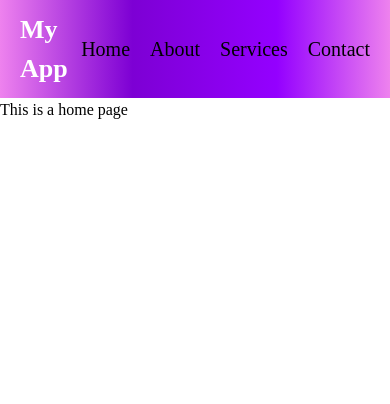
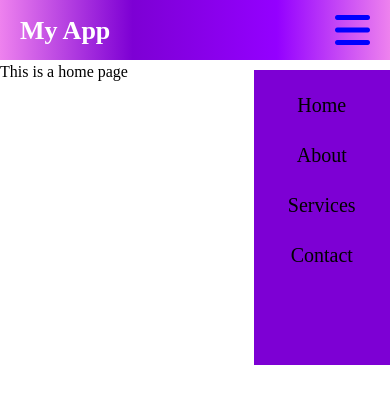
Before and after one commit to NtandoMgo/PRODIGY_WD_01, a React (Vite) app: page / in a window 390 px wide. Shown: the top 404 px of the page. Built offline with nearby package versions, Linux system fonts and the light colour scheme.

Commit message:
small devices responsiveness

```diff
--- a/index.html
+++ b/index.html
@@ -3,6 +3,7 @@
   <head>
     <meta charset="UTF-8" />
     <!-- <link rel="icon" type="image/svg+xml" href="/vite.svg" /> -->
+    <link rel="stylesheet" href="https://cdnjs.cloudflare.com/ajax/libs/font-awesome/6.0.0-beta3/css/all.min.css" />
     <meta name="viewport" content="width=device-width, initial-scale=1.0" />
     <title>Landing Page</title>
   </head>
--- a/package.json
+++ b/package.json
@@ -10,6 +10,7 @@
     "preview": "vite preview"
   },
   "dependencies": {
+    "@fortawesome/fontawesome-free": "^6.6.0",
     "react": "^18.3.1",
     "react-dom": "^18.3.1",
     "react-router-dom": "^6.26.2"
--- a/src/components/nav/Navbar.css
+++ b/src/components/nav/Navbar.css
@@ -1,6 +1,11 @@
-
 .header {
-    background: linear-gradient(90deg, #EE82EE 0%, #7D00D4 34%, #9400FF 71%, #EE82EE 100%);
+  background: linear-gradient(
+    90deg,
+    #ee82ee 0%,
+    #7d00d4 34%,
+    #9400ff 71%,
+    #ee82ee 100%
+  );
   padding: 10px 20px;
   font-size: 20px;
 }
@@ -17,7 +22,72 @@
   font-weight: bold;
 }
 
-.nav-links ul{
+.nav-links ul {
   display: flex;
   gap: 20px;
 }
+
+/* Mobile menu toggle button */
+.hamburger {
+  display: none;
+  cursor: pointer;
+}
+
+.hamburger span {
+  height: 3px;
+  width: 25px;
+  background-color: black;
+  margin: 4px;
+}
+
+@media (max-width: 768px) {
+  .nav-links {
+    flex-direction: column;
+    position: absolute;
+    top: 70px;
+    right: 0;
+    background-color: #7d00d4;
+    width: 25%;
+    height: 25%;
+  }
+  .nav-links ul {
+    display: block;
+    gap: 20px;
+  }
+
+  .hamburger {
+    display: flex;
+  }
+
+  .nav-links ul li {
+    text-align: center;
+    margin: 20px 0;
+  }
+
+}
+
+@media (max-width: 480px) {
+    .nav-links {
+      flex-direction: column;
+      position: absolute;
+      top: 70px;
+      right: 0;
+      background-color: #7d00d4;
+      width: 35%;
+      height: 35%;
+    }
+    .nav-links ul {
+      display: block;
+      gap: 20px;
+    }
+
+    .hamburger {
+      display: flex;
+    }
+
+    .nav-links ul li {
+      text-align: center;
+      margin: 20px 0;
+    }
+
+  }
--- a/src/components/nav/Navbar.jsx
+++ b/src/components/nav/Navbar.jsx
@@ -1,31 +1,42 @@
-import React from 'react'
+import React, { useState } from 'react';
 import { Link } from 'react-router-dom';
-import './Navbar.css'
+import './Navbar.css';
 
 const Navbar = () => {
+  const [isOpen, setIsOpen] = useState(false);
+
+  const toggleMenu = () => {
+    setIsOpen(!isOpen);
+  };
+
   return (
     <nav className="header">
       <div className="container">
         <div className="nav-logo">My App</div>
-        <div className="nav-links">
-          <ul >
-          <li>
-              <Link to="/" className="text-white hover:text-gray-300">Home</Link>
+
+        <div className={`nav-links ${isOpen ? 'active' : ''}`}>
+          <ul>
+            <li>
+              <Link to="/" onClick={toggleMenu} className="text-white hover:text-gray-300">Home</Link>
             </li>
             <li>
-              <Link to="/about" className="text-white hover:text-gray-300">About</Link>
+              <Link to="/about" onClick={toggleMenu} className="text-white hover:text-gray-300">About</Link>
             </li>
             <li>
-              <Link to="/services" className="text-white hover:text-gray-300">Services</Link>
+              <Link to="/services" onClick={toggleMenu} className="text-white hover:text-gray-300">Services</Link>
             </li>
             <li>
-              <Link to="/contact" className="text-white hover:text-gray-300">Contact</Link>
+              <Link to="/contact" onClick={toggleMenu} className="text-white hover:text-gray-300">Contact</Link>
             </li>
           </ul>
         </div>
+
+        <div className="hamburger" onClick={toggleMenu}>
+          <i className="fas fa-bars fa-2x" style={{ color: 'blue' }}></i>
+        </div>
       </div>
     </nav>
-  )
-}
+  );
+};
 
-export default Navbar
+export default Navbar;
```
Also changed, not shown: 1 other file (tests, documents, lock files or other folders). Lines whose indentation alone changed are shown as unchanged.
